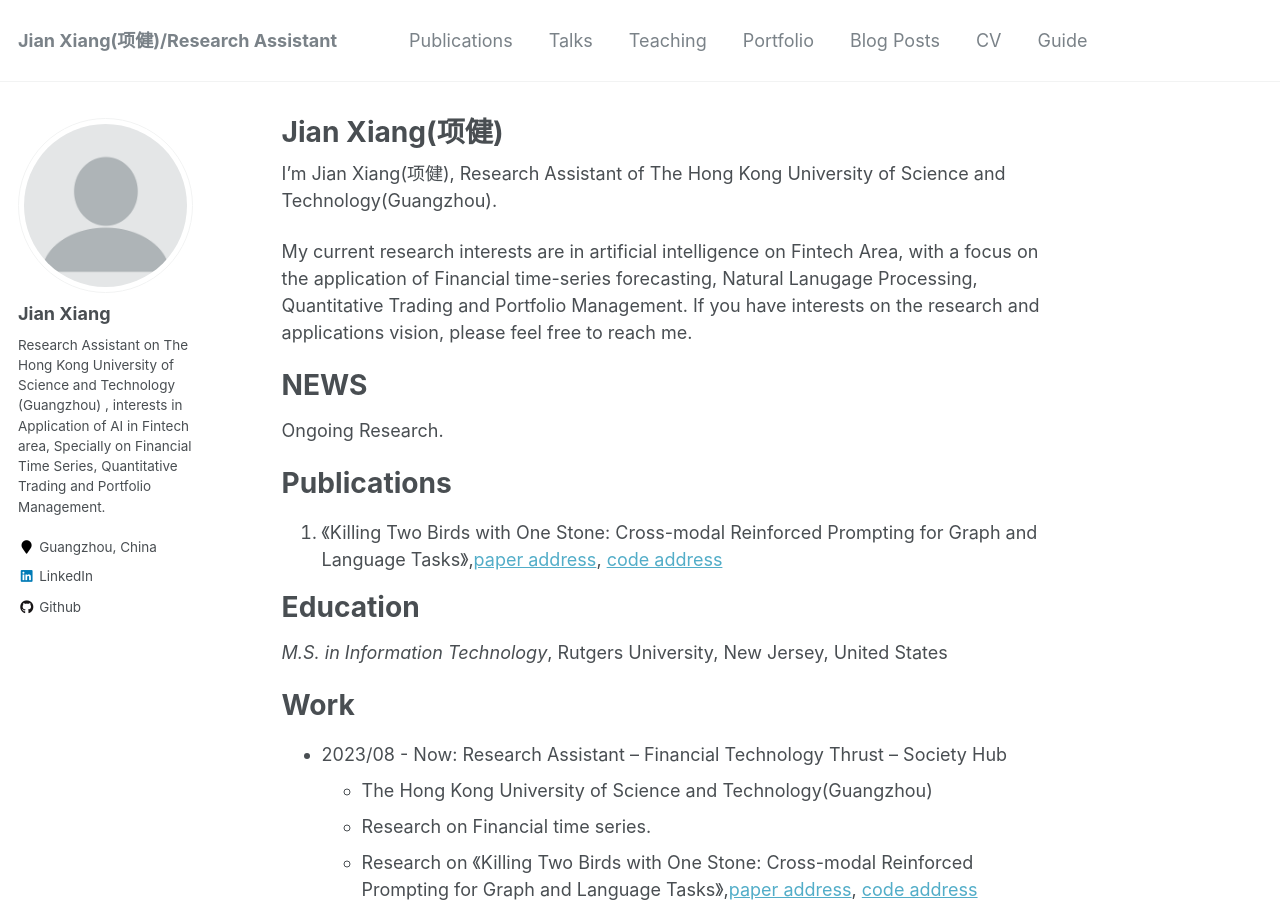
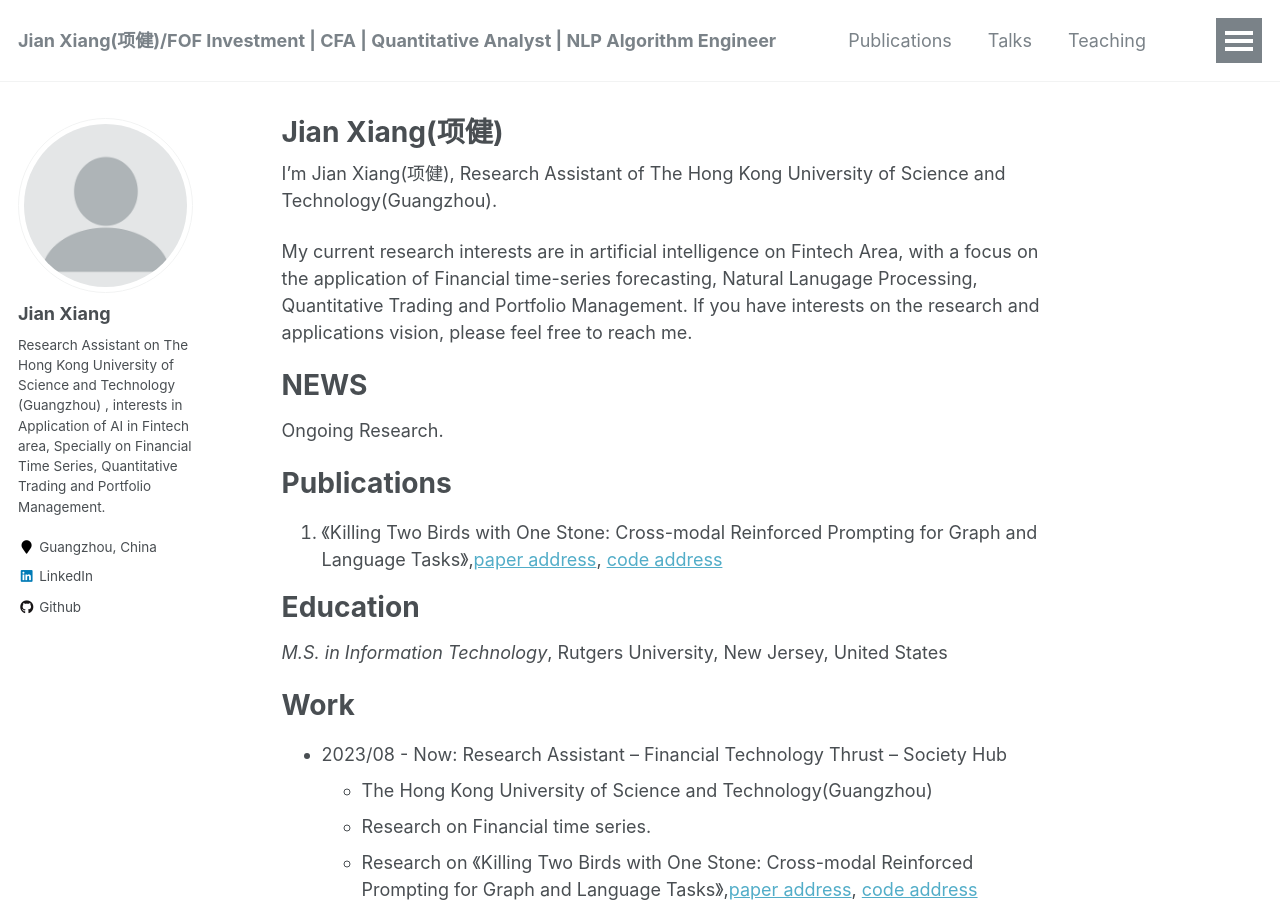
Before and after one commit to jianxiang95/jianxiang95.github.io, a Jekyll site: the page built from _pages/about.md, in a window 1280 px wide and 900 px high. Built offline with Jekyll 4.4.1, drawn with Linux system fonts in a browser that asks for light colours.

Commit message:
Update _config.yml

```diff
--- a/_config.yml
+++ b/_config.yml
@@ -7,10 +7,10 @@
 
 # Site Settings
 locale                   : "en-US"
-title                    : "Jian Xiang(项健)/Research Assistant"
+title                    : "Jian Xiang(项健)/FOF Investment | CFA | Quantitative Analyst | NLP Algorithm Engineer"
 title_separator          : "-"
 name                     : &name "Jian Xiang(项健)"
-description              : &description "Research Assistant on The Hong Kong University of Science and Technology (Guangzhou) , interests in Application of AI in Fintech area, Specially on Financial Time Series, Quantitative Trading and Portfolio Management."
+description              : &description "Research Assistant in The Hong Kong University of Science and Technology. I have great interests in Portfolio Management, Major Asset Classes Research, quantitative model and Artificial Intelligence. If any position is available, don't hesitate to contact with me."
 url                      : https://jianxiang95.github.io
 baseurl                  : "" # the subpath of your site, e.g. "/blog"
 repository               : "jianxiang95.github.io"
```
